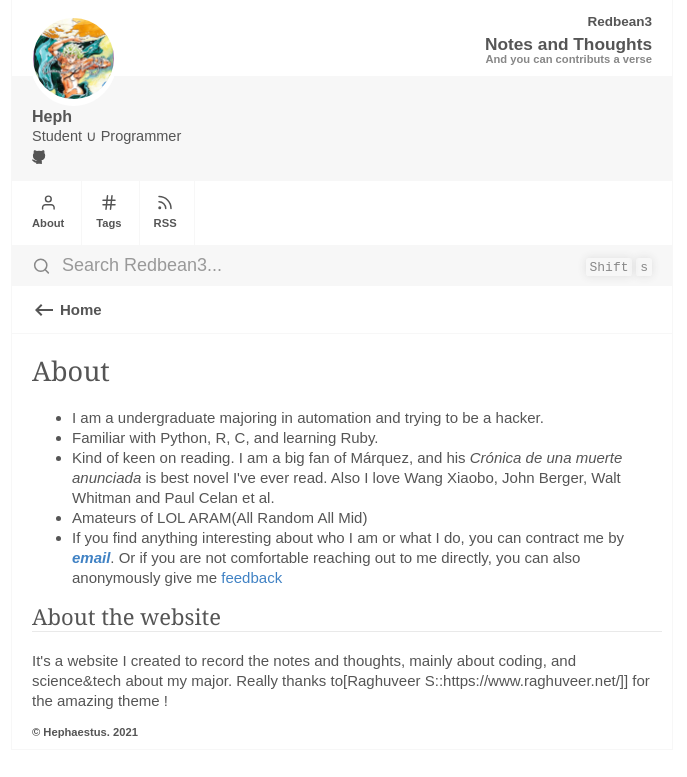
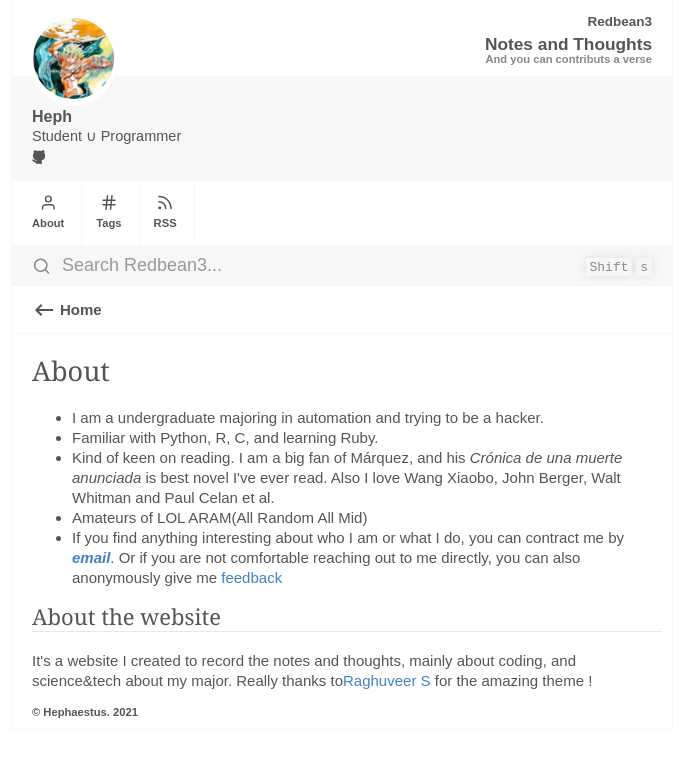
Before and after one commit to Redbean3/redbean3.github.io, a Jekyll site: the page built from about.md, in a window 1280 px wide. Shown: the top 777 px of the page, without its empty margins (298-985 px from the left). Built offline with Jekyll 4.4.1, drawn with Linux system fonts in a browser that asks for light colours.

Commit message:
Update about.md

```diff
--- a/about.md
+++ b/about.md
@@ -15,4 +15,4 @@ content-type: eg
 
 ## About the website
 
-It's a website I created to record the notes and thoughts, mainly about coding, and science&tech about my major. Really thanks to[Raghuveer S::https://www.raghuveer.net/]] for the amazing theme !
+It's a website I created to record the notes and thoughts, mainly about coding, and science&tech about my major. Really thanks to[[Raghuveer S::https://www.raghuveer.net/]] for the amazing theme !
```
